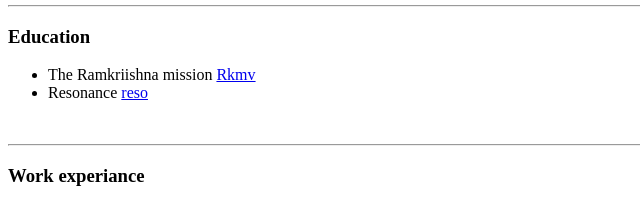
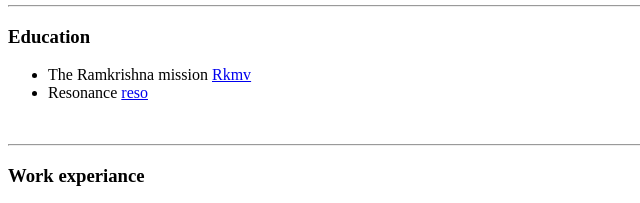
Before and after one commit to adi6528/cv, a plain HTML site: page index.html in a window 1280 px wide. Shown: the part 341-544 px from the top of the page, 0-640 px from the left. Drawn offline with Linux system fonts and the light colour scheme.

Commit message:
update index.html

```diff
--- a/index.html
+++ b/index.html
@@ -23,7 +23,7 @@
   <hr>
   <h3>Education</h3>
   <ul>
-    <li>The Ramkriishna mission <a href="https://rkmvdeoghar.org/">Rkmv</a></li>
+    <li>The Ramkrishna mission <a href="https://rkmvdeoghar.org/">Rkmv</a></li>
 
     <li>Resonance <a href="https://www.resonance.ac.in/">reso</a> </li>
   </ul>
```
